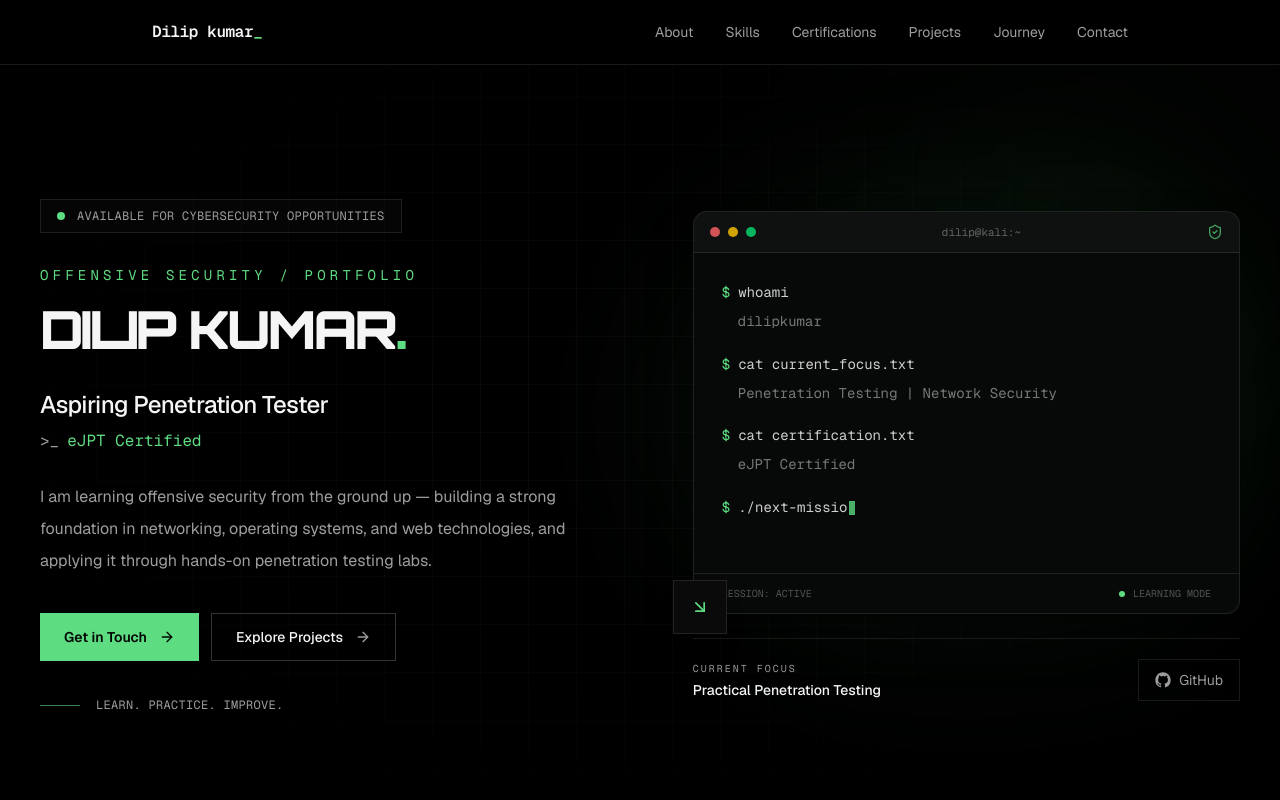
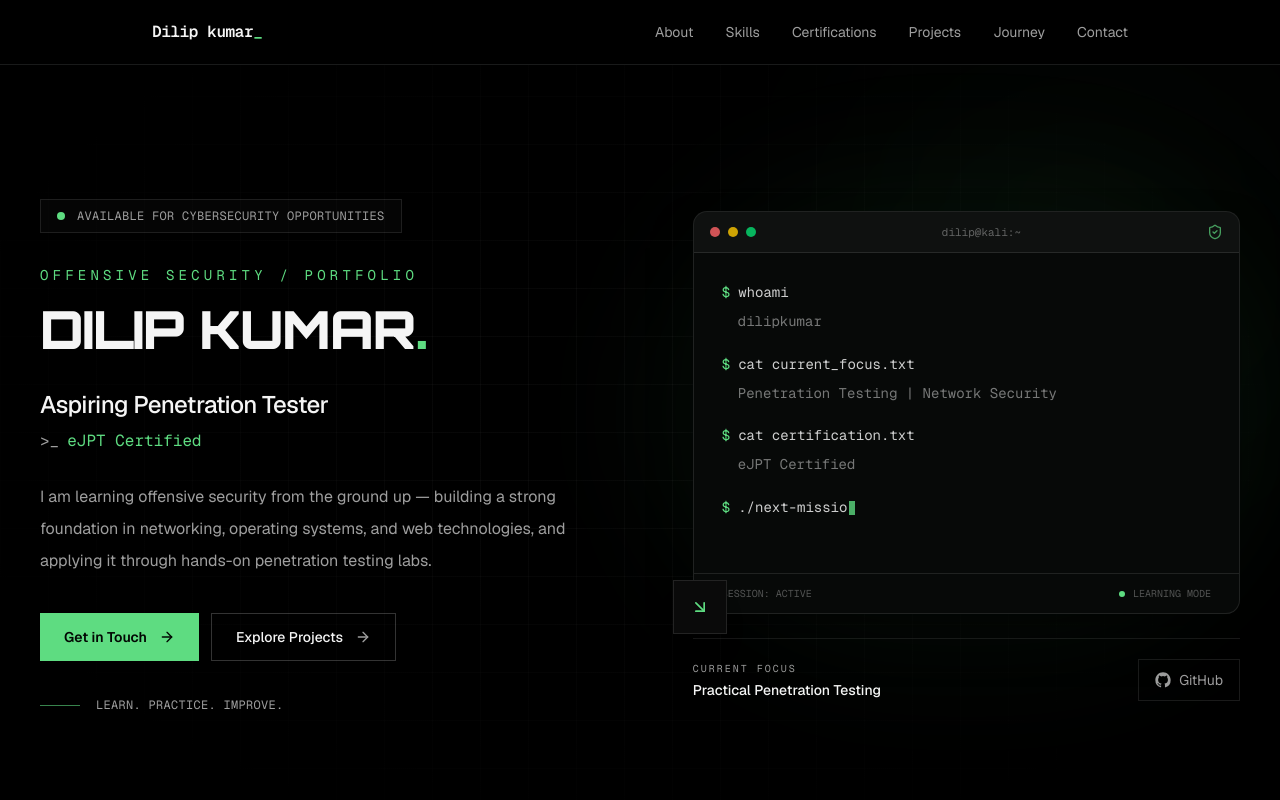
Before and after one commit to dilipkumar-sec/portfolio, a Next.js app: page / in a window 1280 px wide. Shown: the top 800 px of the page. Built offline with nearby package versions, Linux system fonts and the light colour scheme.

Commit message:
Refactor hero heading and remove unnecessary comment
Removed comment about Futuristic Orbitron heading and adjusted tracking in the h1 class.

```diff
--- a/components/hero.tsx
+++ b/components/hero.tsx
@@ -190,10 +190,9 @@ export function Hero() {
             Offensive Security / Portfolio
           </p>
 
-          {/* Futuristic Orbitron heading */}
           <h1
             id="hero-heading"
-            className={`${orbitron.className} text-[clamp(2rem,4.1vw,4.25rem)] font-black uppercase leading-[1.08] tracking-[-0.055em] text-foreground`}
+            className={`${orbitron.className} text-[clamp(2rem,4.1vw,4.25rem)] font-black uppercase leading-[1.08] tracking-[-0.02em] text-foreground`}
           >
             <span className="whitespace-nowrap">
               {siteConfig.name}
```
